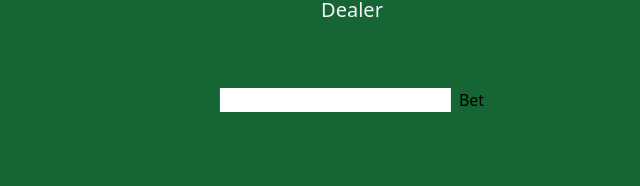
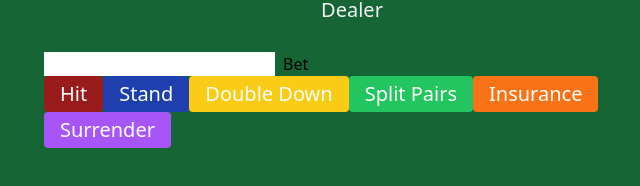
Before and after one commit to turtledev65/blackjack, a React (Vite) app: page /room/1 in a window 1280 px wide. Shown: the part 300-486 px from the top of the page, without its empty margins (288-928 px from the left). Built offline with nearby package versions, Linux system fonts and the light colour scheme; no server answers.

Commit message:
[backend] feat: make it possible to do all the actions

```diff
--- a/src/pages/game-page.tsx
+++ b/src/pages/game-page.tsx
@@ -26,8 +26,56 @@ const GamePage = () => {
     <>
       <div className="absolute inset-6 flex flex-col justify-between">
         <Dealer />
-        <div className="absolute left-1/2 top-1/2 -translate-x-1/2 -translate-y-1/2">
+        <div className="absolute left-1/2 top-1/2 -translate-x-1/2 -translate-y-1/2 ">
           <BetButton />
+          <button
+            className="rounded bg-red-800 px-4 py-1 text-xl text-white"
+            onClick={() => {
+              socket.emit("hit");
+            }}
+          >
+            Hit
+          </button>
+          <button
+            className="rounded bg-blue-800 px-4 py-1 text-xl text-white"
+            onClick={() => {
+              socket.emit("stand");
+            }}
+          >
+            Stand
+          </button>
+          <button
+            className="rounded bg-yellow-400 px-4 py-1 text-xl text-white"
+            onClick={() => {
+              socket.emit("double-down");
+            }}
+          >
+            Double Down
+          </button>
+          <button
+            className="rounded bg-green-500 px-4 py-1 text-xl text-white"
+            onClick={() => {
+              socket.emit("split-pairs");
+            }}
+          >
+            Split Pairs
+          </button>
+          <button
+            className="rounded bg-orange-500 px-4 py-1 text-xl text-white"
+            onClick={() => {
+              socket.emit("split-pairs");
+            }}
+          >
+            Insurance
+          </button>
+          <button
+            className="rounded bg-purple-500 px-4 py-1 text-xl text-white"
+            onClick={() => {
+              socket.emit("insurance");
+            }}
+          >
+            Surrender
+          </button>
         </div>
         <div className="flex justify-center gap-4">
           {players.map(player => (
@@ -36,6 +84,7 @@ const GamePage = () => {
               name={player.name}
               cards={player.hand.cards as Card[]}
               score={player.hand.score}
+              ballance={player.ballance}
             />
           ))}
         </div>
@@ -89,13 +138,15 @@ type PlayerProps = {
   name: string;
   cards?: Card[];
   score: number;
+  ballance?: number;
 };
-const Player = ({ name, cards, score }: PlayerProps) => {
+const Player = ({ name, cards, score, ballance }: PlayerProps) => {
   return (
     <div className="flex flex-col items-center gap-2">
       {score > 0 && <Score value={score} />}
       <CardContainer cards={cards || []} />
       <p className="text-xl text-gray-100">{name}</p>
+      <p className="mt-2 text-lg text-yellow-400">{ballance}</p>
     </div>
   );
 };
```
